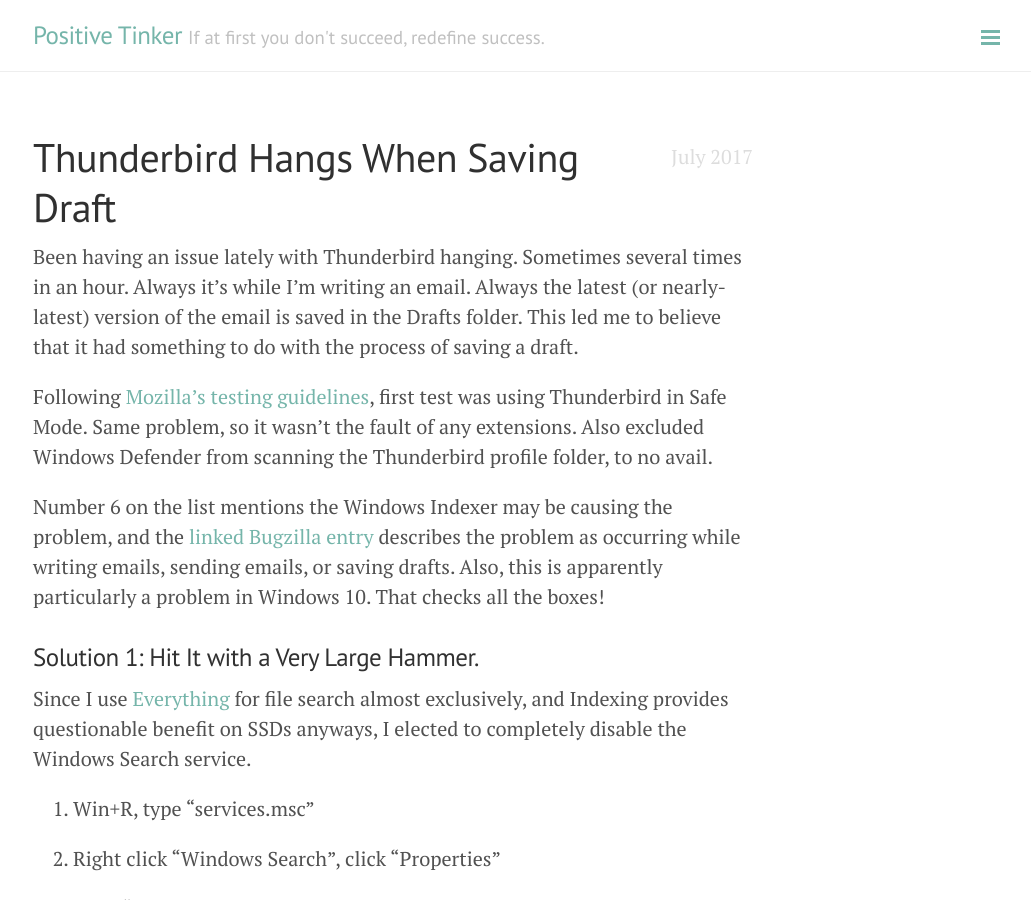
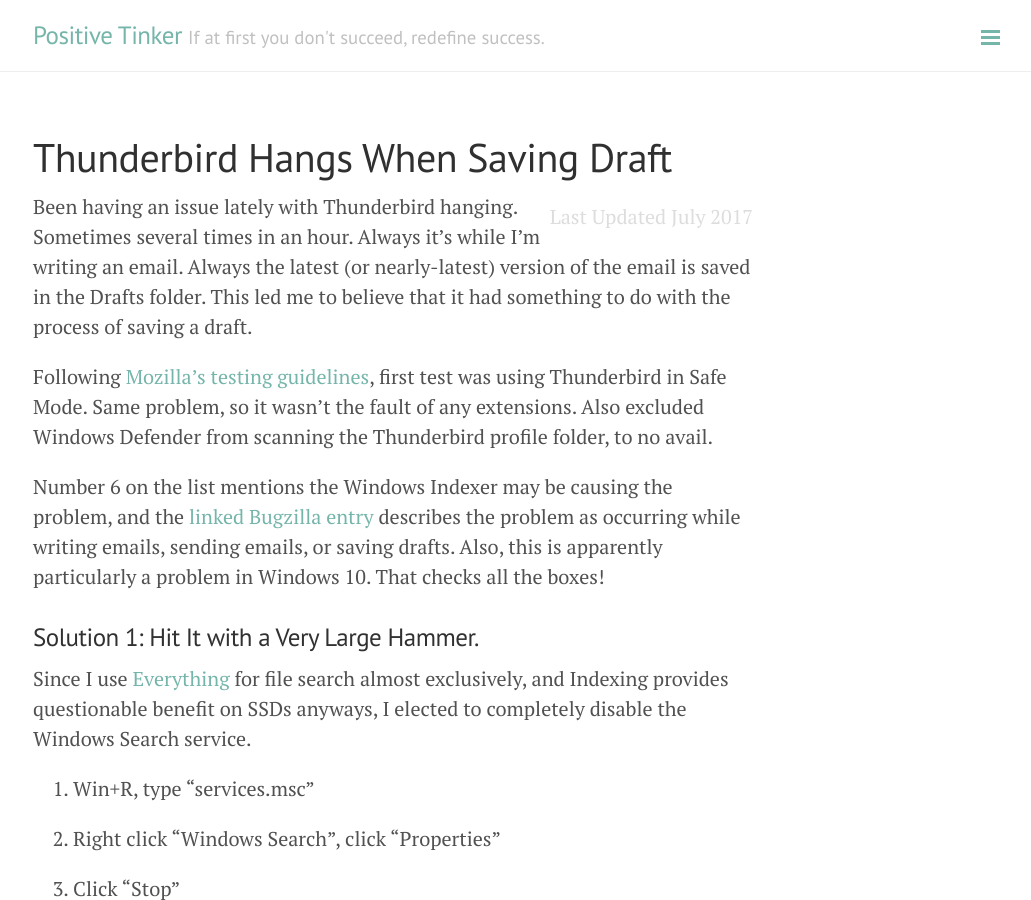
Before and after one commit to MikeTV/PositiveTinker, a Jekyll site: the page built from _posts/2017-07-15-debugged-thunderbird-hangs-when-saving-draft.md, in a window 1280 px wide and 900 px high. Shown: the whole window, without its empty margins (247-1278 px from the left). Built offline with Jekyll 4.4.1, drawn with Linux system fonts in a browser that asks for light colours; comment, search, counter and statistics services are not loaded.

Commit message:
Update post.html

```diff
--- a/_layouts/post.html
+++ b/_layouts/post.html
@@ -3,8 +3,9 @@
 ---
 
 <article class="post">
-  <span class="post-date">{{ page.date | date: "%B %Y" }}</span>
+
   <h1 class="post-title">{{ page.title }}</h1>
+  <span class="post-date">Last Updated {{ page.date | date: "%B %Y" }}</span>
   {{ content }}
 </article>
 
```
